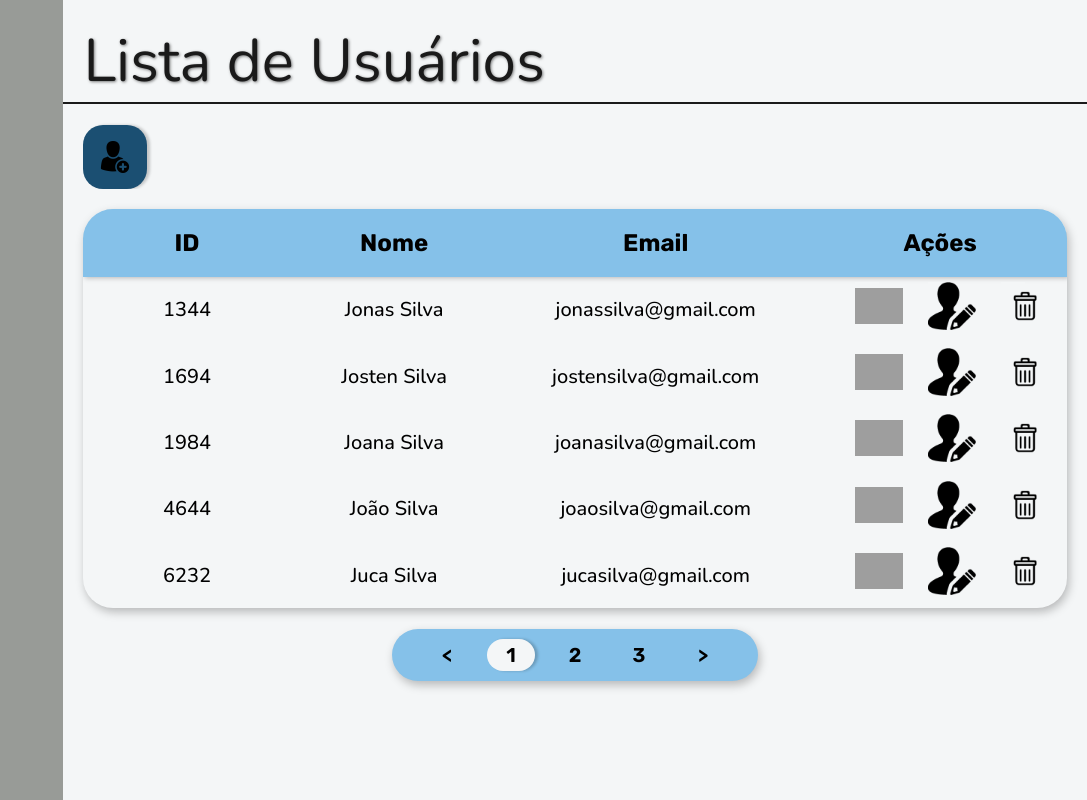
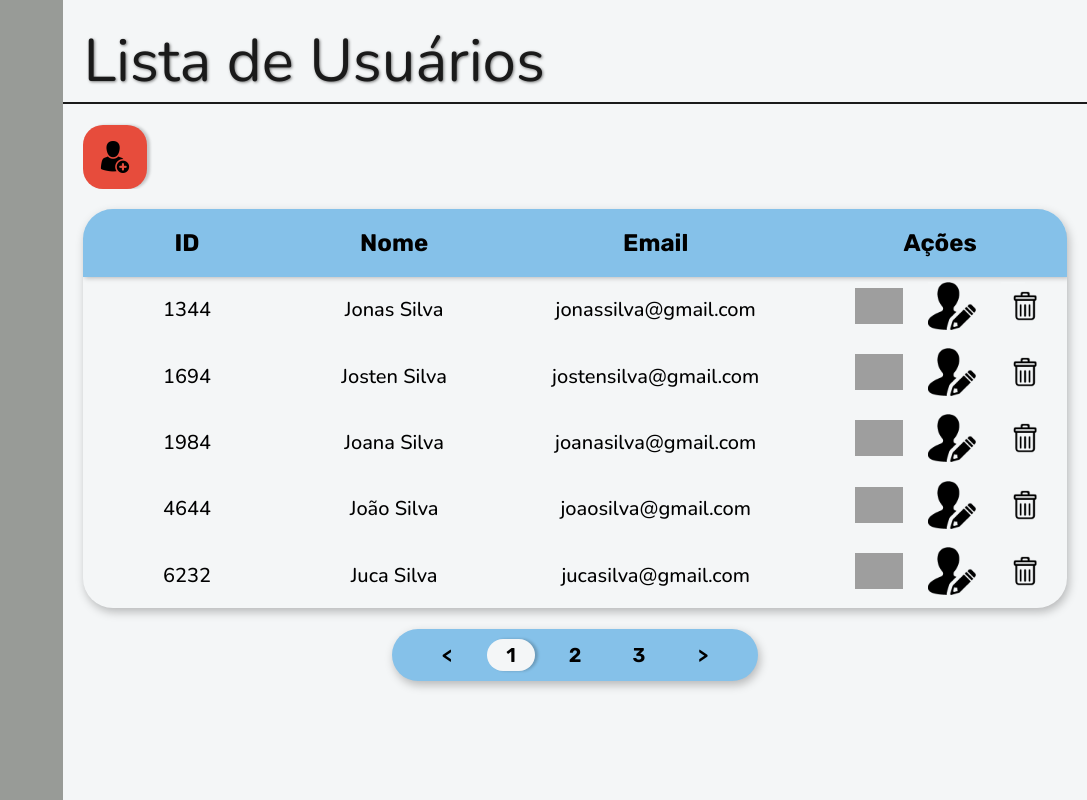
Before and after one commit to lucasferoli/QuidStroll_Trainee-2025.1, a PHP site: template app/views/admin/listaDeUsuarios.html in a window 1280 px wide, with the pointer over the restyled element. Shown: the whole page, without its empty margins (193-1280 px from the left). Run offline with PHP 8.4, Linux system fonts and the light colour scheme; the template is opened without the code that fills it, so the values that code supplies are empty; grey boxes are pictures that could not be loaded.

Commit message:
Altera cor de hover do botão adicionar

```diff
--- a/public/css/listaDeUsuarios.css
+++ b/public/css/listaDeUsuarios.css
@@ -75,7 +75,7 @@
     padding: 1% 2% 1% 2%;
     align-items: center;
     border: none;
-    background-color: #1B4F72;
+    background-color: #E74C3C;
     border-radius: 20px;
     box-shadow: 3px 0px 3px rgba(0, 0, 0, 0.2);
 }
```
